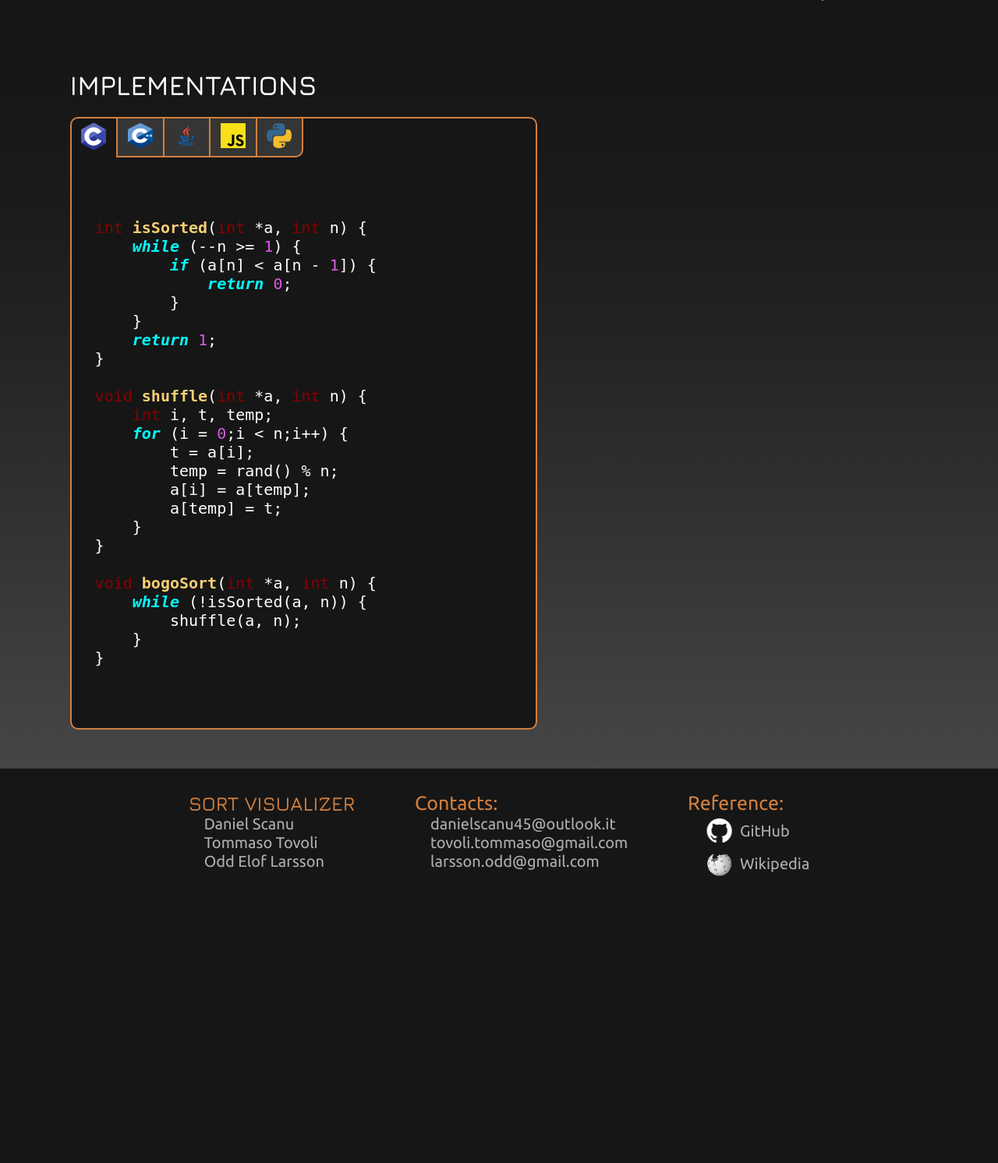
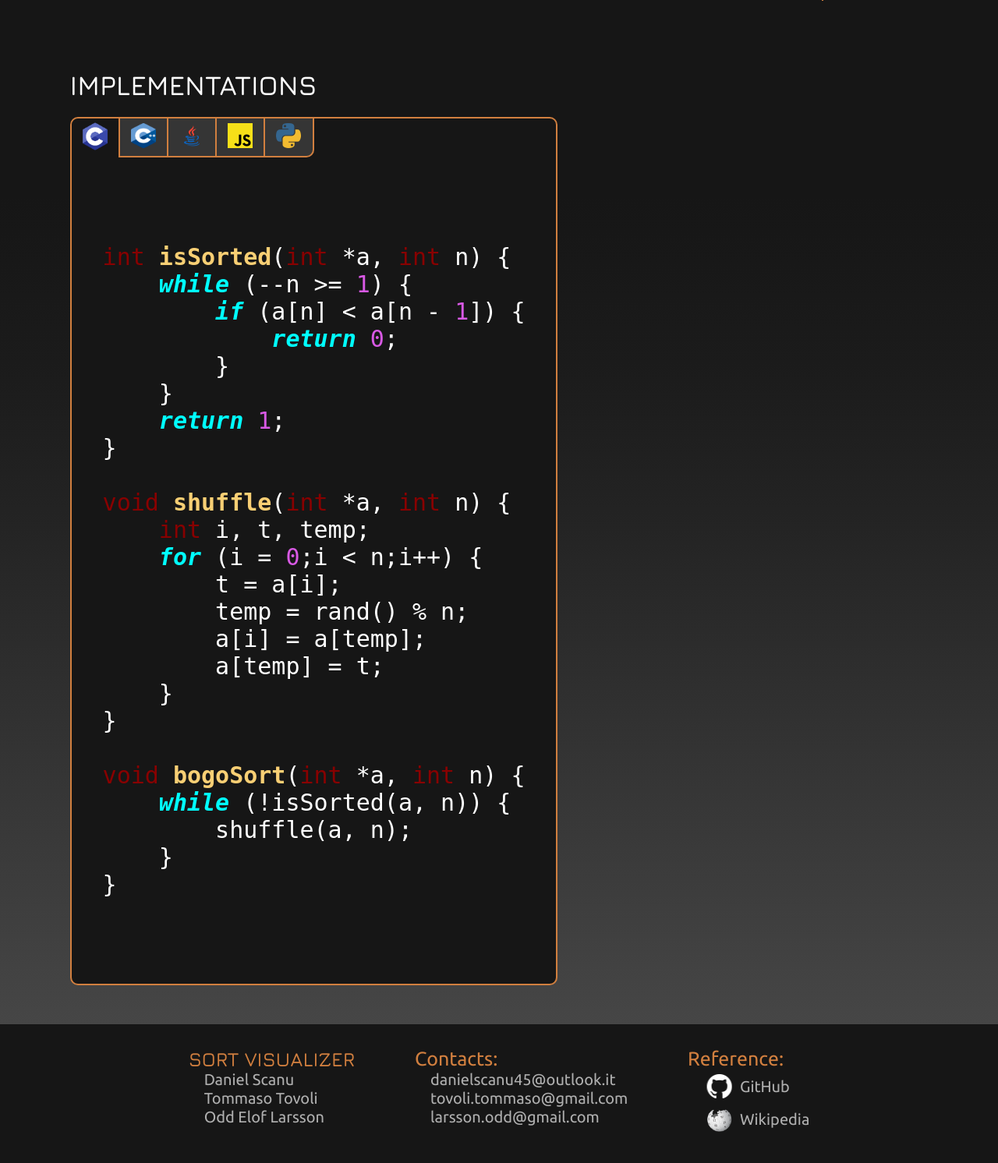
Before and after one commit to Myphz/sortvisualizer, a Flask app: page /bogosort/ in a window 1280 px wide. Shown: the part 1627-3119 px from the top of the page at 78% size. Before the commit the page ends 2751 px from the top, so only its background shows below. Run offline with Flask 2, Linux system fonts and the light colour scheme; some libraries are stand-ins or nearby versions; some web fonts are replaced.

Commit message:
Mobile Fixes

```diff
--- a/static/css/base_sort.css
+++ b/static/css/base_sort.css
@@ -274,7 +274,6 @@
 #menu-code {
     margin-top: 20px;
     border-radius: 10px;
-    font-size: 20px;
     position: relative;
     background-color: rgb(22, 22, 22);
     min-width: 50%;
@@ -364,6 +363,7 @@
 
 #code {
     overflow: hidden;
+    white-space: pre-wrap;
 }
 
 #code-content pre {
```
